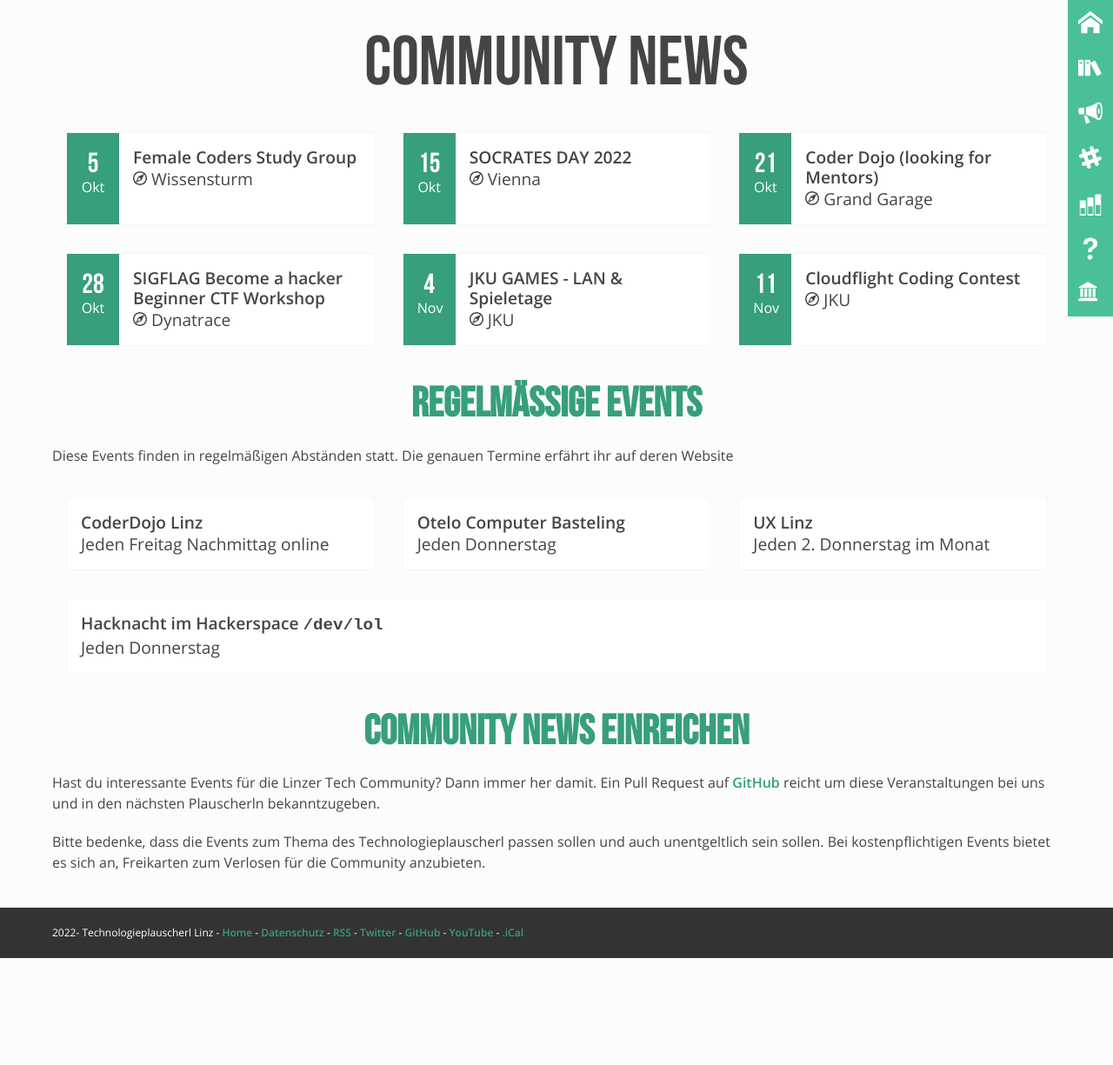
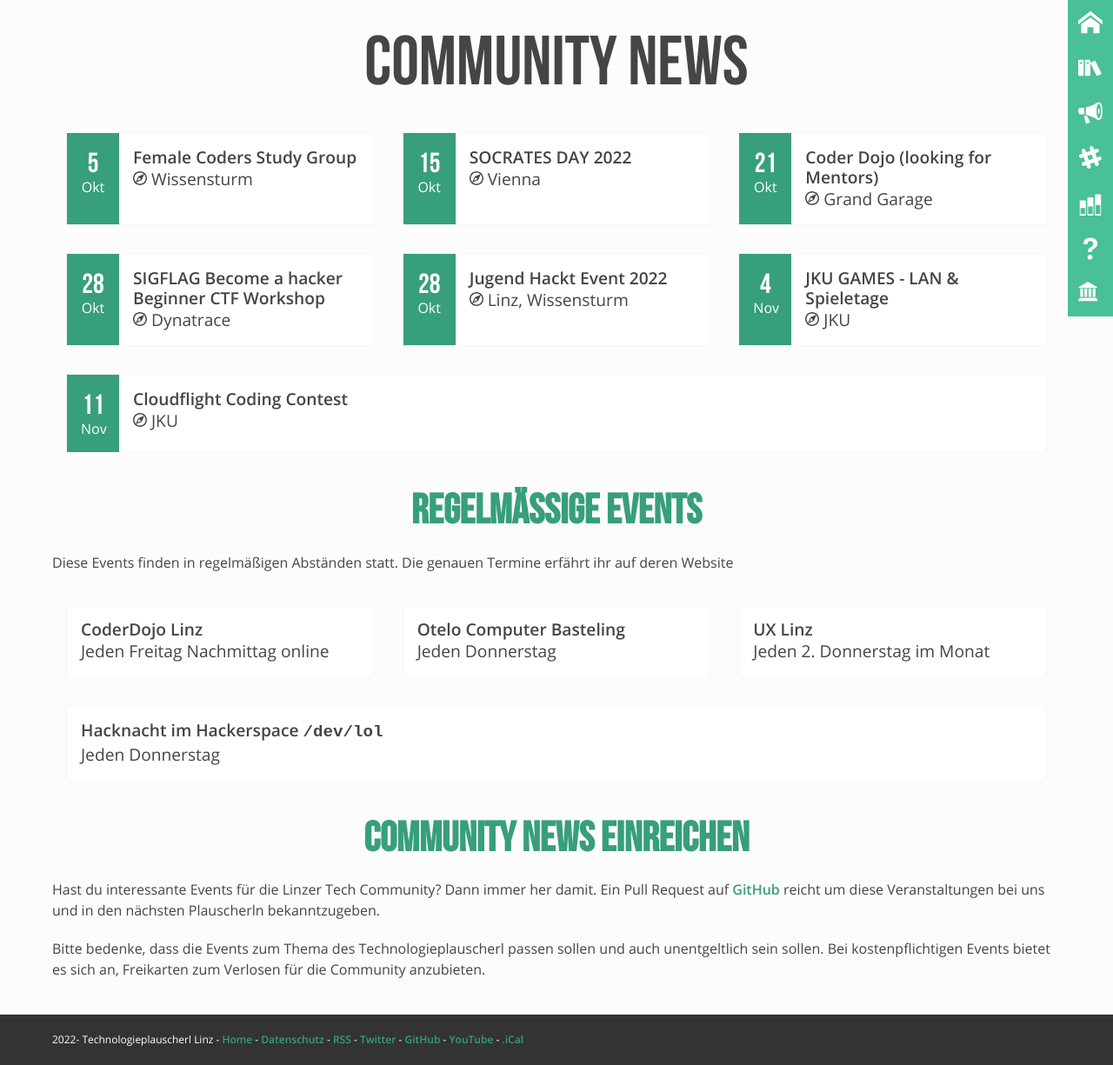
Before and after one commit to mericanAncer127/plauscherl, a Jekyll site: the page built from pages/community-news.html, in a window 1280 px wide. Shown: the whole page at 87% size. Built offline with Jekyll 4.4.1, drawn with Linux system fonts in a browser that asks for light colours; before the commit the page ends 1102 px from its top, so only the background shows below that.

Commit message:
Add community event 'Jugend Hackt'

```diff
--- a/_data/community.yml
+++ b/_data/community.yml
@@ -347,3 +347,12 @@
       location: "Vienna"
       date: 2022-10-15
       link: https://www.meetup.com/squer-brainfood-talks/events/288451266/
+-
+  id: jugend-hackt
+  name: "Jugend Hackt"
+  events:
+   -
+      name: "Jugend Hackt Event 2022"
+      location: "Linz, Wissensturm"
+      date: 2022-10-28
+      link: https://jugendhackt.org/events/at-linz/
```
